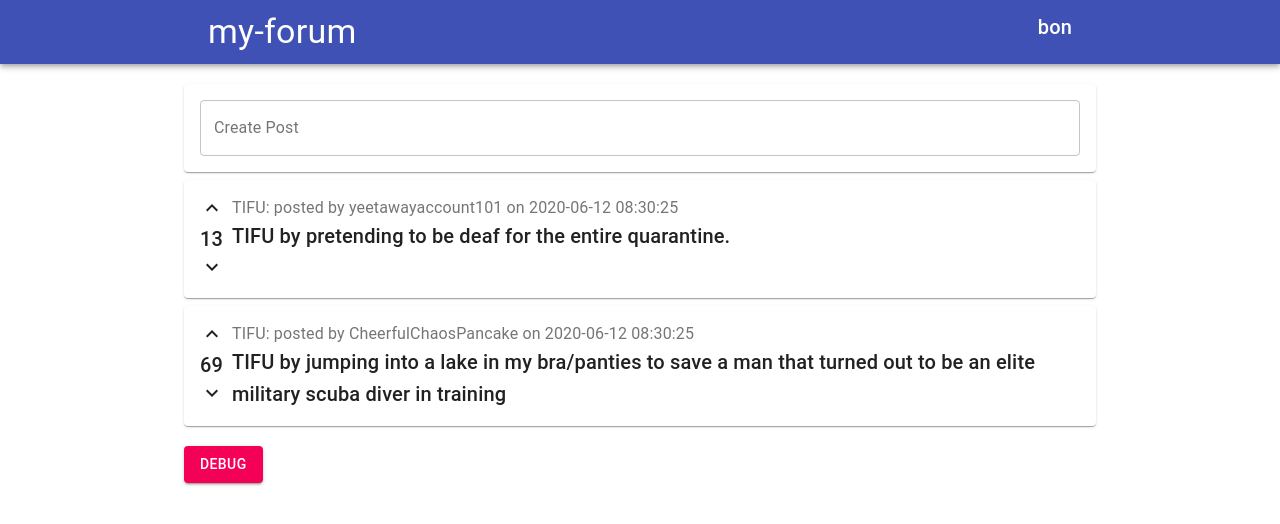
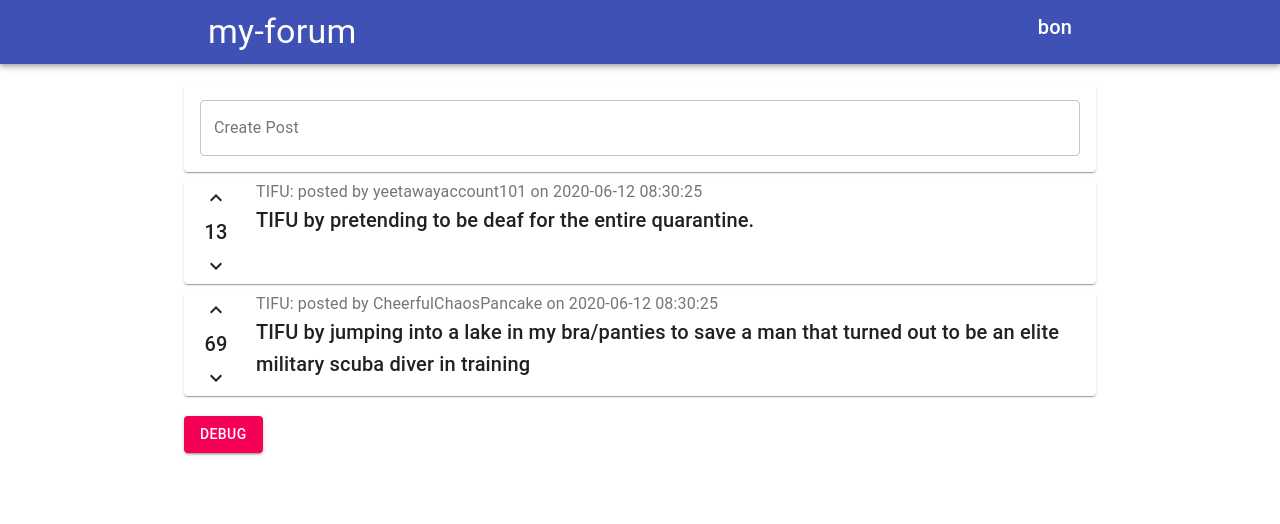
Before and after one commit to nsittee/my-forum, a React (Create React App) app: page / in a window 1280 px wide. Shown: the top 524 px of the page. Built offline with nearby package versions, Linux system fonts and the light colour scheme.

Commit message:
vote button

```diff
--- a/src/components/Threads/Thread.js
+++ b/src/components/Threads/Thread.js
@@ -1,5 +1,5 @@
 import React from 'react';
-import { Card, CardContent, Typography, CardActionArea, Grid } from '@material-ui/core';
+import { Card, CardContent, Typography, CardActionArea, Grid, Button } from '@material-ui/core';
 import { KeyboardArrowUp, KeyboardArrowDown } from '@material-ui/icons'
 
 const Thread = props => {
@@ -9,12 +9,11 @@ const Thread = props => {
 		<Grid item xs={12}>
 			<Card onClick={() => props.onThreadDialogClicked(props.thread.threadId)}>
 				<CardActionArea >
-					<CardContent>
 					<Grid container spacing={1}>
 						<Grid item>
-								<KeyboardArrowUp />
-								<Typography variant='h6'>{displayVote}</Typography>
-								<KeyboardArrowDown />
+							<Button><KeyboardArrowUp /></Button>
+							<Typography align='center' variant='h6'>{displayVote}</Typography>
+							<Button><KeyboardArrowDown /></Button>
 
 						</Grid>
 						<Grid item xs={11}>
@@ -27,7 +26,6 @@ const Thread = props => {
 							</Typography>
 						</Grid>
 					</Grid>
-					</CardContent>
 				</CardActionArea>
 			</Card>
 		</Grid>
```
Lines whose indentation alone changed are shown as unchanged.
